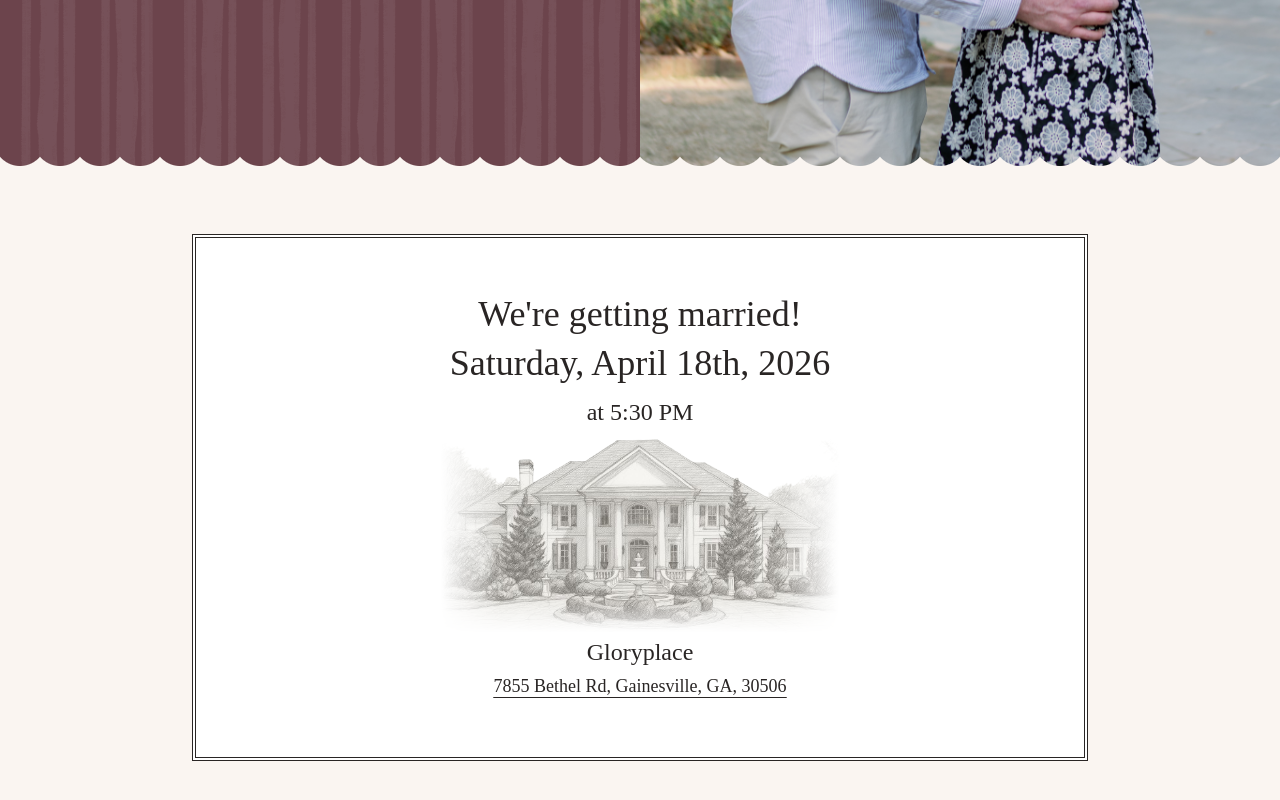
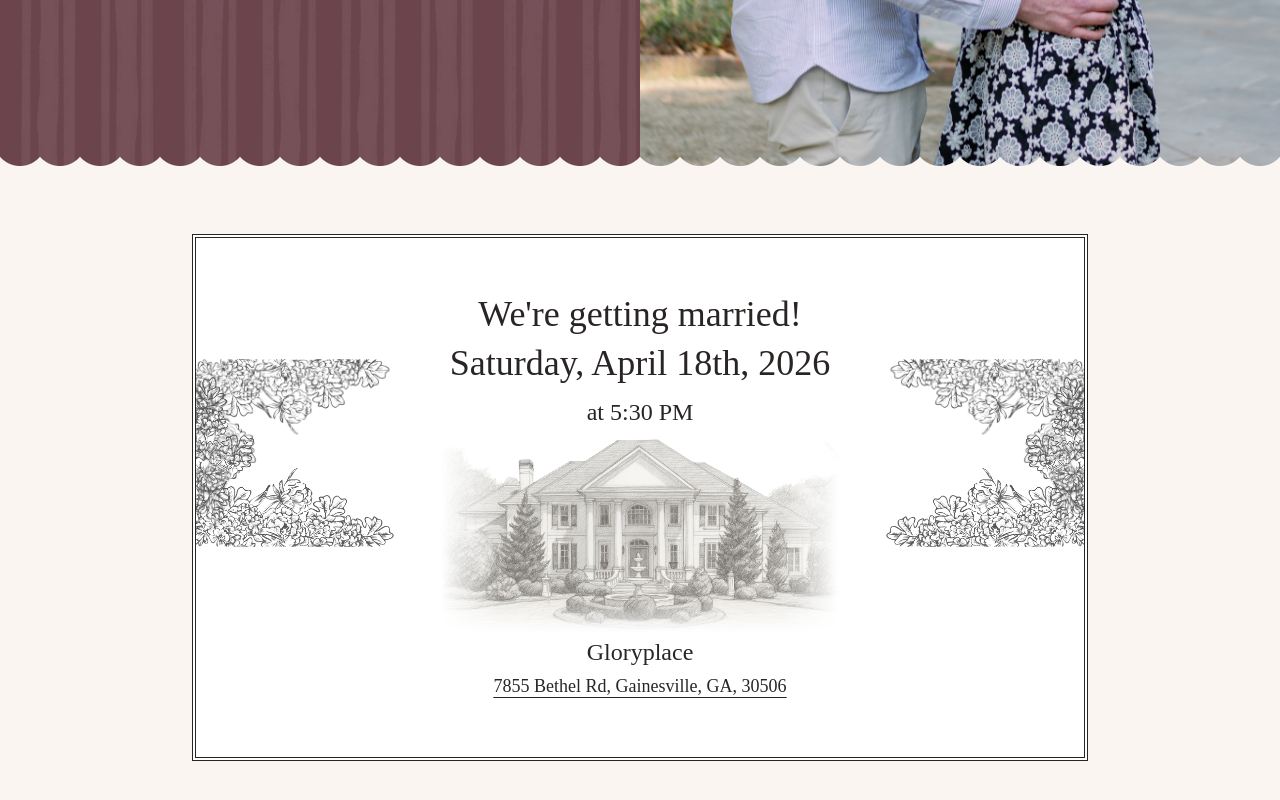
Before and after one commit to andrewhumble/wedding-site, a Next.js app: page / in a window 1280 px wide. Shown: the part 580-1380 px from the top of the page. Built offline with nearby package versions, Linux system fonts and the light colour scheme; a web font is replaced by a local one.

Commit message:
Add flower border

```diff
--- a/src/components/EventCard.tsx
+++ b/src/components/EventCard.tsx
@@ -53,15 +53,45 @@ export default function EventCard({ className }: EventCardProps) {
                                 7855 Bethel Rd, Gainesville, GA, 30506
                             </a>
                         </p>
+                        <div className="absolute right-0 top-[-32] md:top-[-65] pointer-events-none w-[120px] h-[168px] md:w-[220px] md:h-[320px]">
+                            <Image
+                                src="/images/toprightflowers.png"
+                                alt="Decorative flowers"
+                                fill
+                                className="object-contain"
+                            />
+                        </div>
+                        <div className="absolute left-0 top-[-32] md:top-[-65] pointer-events-none w-[120px] h-[168px] md:w-[220px] md:h-[320px]">
+                            <Image
+                                src="/images/toprightflowers.png"
+                                alt="Decorative flowers"
+                                fill
+                                className="object-contain"
+                                style={{
+                                    transform: 'scaleX(-1)'
+                                }}
+                            />
+                        </div>
+                        <div className="absolute left-0 bottom-[-35] md:bottom-[-70] pointer-events-none w-[120px] h-[168px] md:w-[220px] md:h-[320px]">
+                            <Image
+                                src="/images/bottomleftflowers.png"
+                                alt="Decorative flowers"
+                                fill
+                                className="object-contain"
+                            />
+                        </div>
+                        <div className="absolute right-0 bottom-[-35] md:bottom-[-70] pointer-events-none w-[120px] h-[168px] md:w-[220px] md:h-[320px]">
+                            <Image
+                                src="/images/bottomleftflowers.png"
+                                alt="Decorative flowers"
+                                fill
+                                className="object-contain"
+                                style={{
+                                    transform: 'scaleX(-1)'
+                                }}
+                            />
+                        </div>
                     </DoubleBorderCard>
-                    {/* <div className="absolute right-[-10] top-[-70] md:right-[-15] md:top-[-135] pointer-events-none w-[120px] h-[168px] md:w-[220px] md:h-[320px]">
-                        <Image
-                            src="/images/hydrangea.png"
-                            alt="Decorative flowers"
-                            fill
-                            className="object-contain"
-                        />
-                    </div> */}
                 </div>
             </section>
         </div>
```
Also changed, not shown: public/images/bottomleftflowers.png (added), public/images/toprightflowers.png (added).
